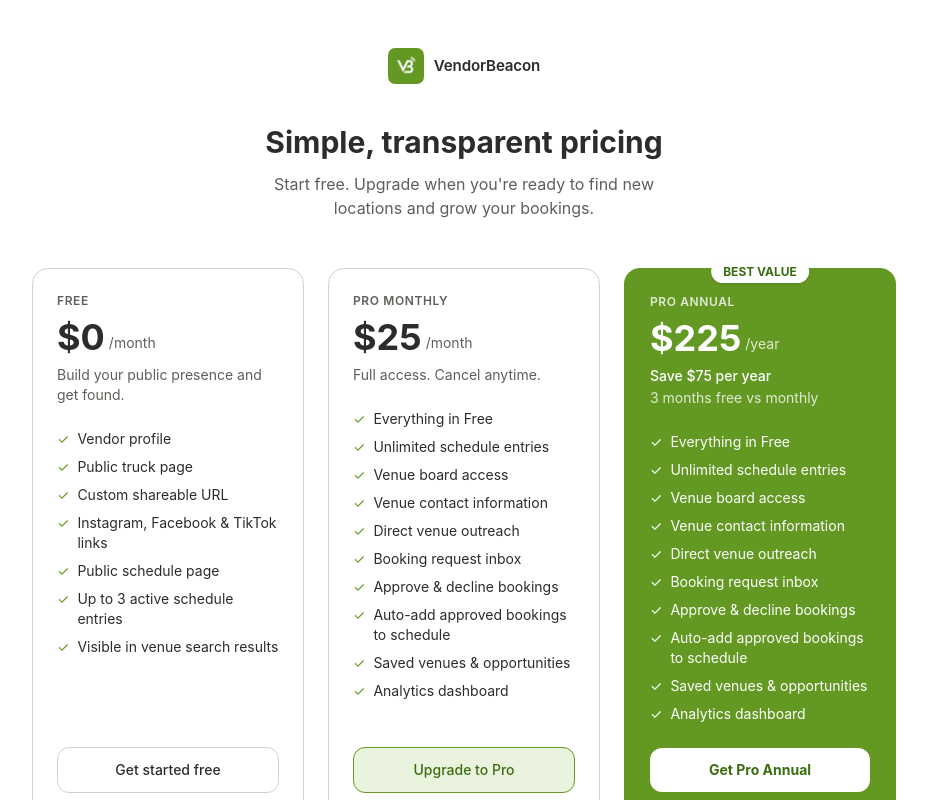
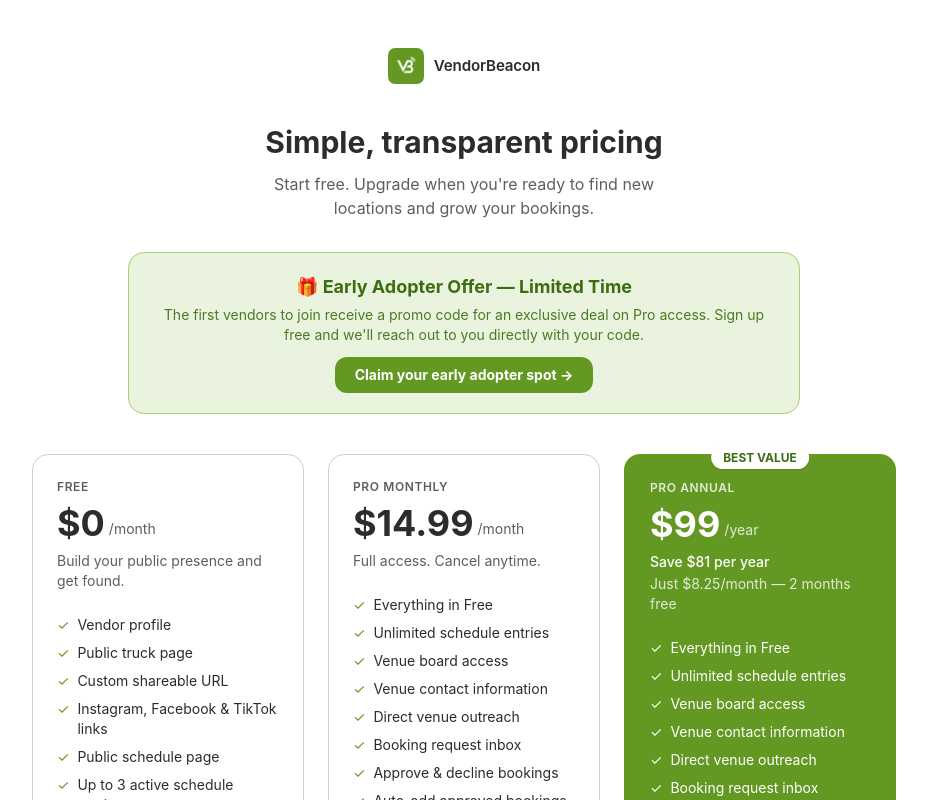
Before and after one commit to thedondiggley/venbeacon2, a Next.js app: page /pricing in a window 1280 px wide. Shown: the top 800 px of the page, without its empty margins (176-1103 px from the left). Built offline with nearby package versions, Linux system fonts and the light colour scheme.

Commit message:
Add files via upload

```diff
--- a/src/app/pricing/page.tsx
+++ b/src/app/pricing/page.tsx
@@ -22,7 +22,7 @@
   "Booking request inbox",
   "Approve & decline bookings",
   "Auto-add approved bookings to schedule",
-  "Saved venues & opportunities",
+  "Referral program — earn free months",
   "Analytics dashboard",
 ];
 
@@ -64,12 +64,10 @@
     <div className="min-h-screen bg-white">
       <div className="max-w-4xl mx-auto px-4 py-12">
         <div className="flex justify-center mb-10">
-          <a href="/">
-            <Logo variant="full" size={36} />
-          </a>
+          <a href="/"><Logo variant="full" size={36} /></a>
         </div>
 
-        <div className="text-center mb-12">
+        <div className="text-center mb-8">
           <h1 className="text-3xl font-bold mb-3" style={{ color: "var(--brand-charcoal)" }}>
             Simple, transparent pricing
           </h1>
@@ -78,8 +76,26 @@
           </p>
         </div>
 
+        {/* Early adopter banner */}
+        <div className="max-w-2xl mx-auto mb-10 rounded-2xl border p-5 text-center"
+          style={{ background: "var(--brand-green-light)", borderColor: "#a8cf72" }}>
+          <div className="text-lg font-bold mb-1" style={{ color: "var(--brand-green-dark)" }}>
+            🎁 Early Adopter Offer — Limited Time
+          </div>
+          <p className="text-sm" style={{ color: "var(--brand-green-dark)", opacity: 0.9 }}>
+            The first vendors to join receive a promo code for an exclusive deal on Pro access.
+            Sign up free and we'll reach out to you directly with your code.
+          </p>
+          <a href="/signup"
+            className="inline-block mt-3 rounded-xl px-5 py-2 text-sm font-bold text-white"
+            style={{ background: "var(--brand-green)" }}>
+            Claim your early adopter spot →
+          </a>
+        </div>
+
         {error && (
-          <div className="max-w-md mx-auto mb-6 rounded-lg border p-3 text-sm text-center" style={{ borderColor: "#F09595", color: "#A32D2D" }}>
+          <div className="max-w-md mx-auto mb-6 rounded-lg border p-3 text-sm text-center"
+            style={{ borderColor: "#F09595", color: "#A32D2D" }}>
             {error}
           </div>
         )}
@@ -89,12 +105,15 @@
           {/* FREE */}
           <div className="rounded-2xl border p-6 flex flex-col" style={{ borderColor: "var(--brand-line)" }}>
             <div className="mb-6">
-              <div className="text-xs font-semibold uppercase tracking-wider mb-2" style={{ color: "var(--brand-charcoal-soft)" }}>Free</div>
+              <div className="text-xs font-semibold uppercase tracking-wider mb-2"
+                style={{ color: "var(--brand-charcoal-soft)" }}>Free</div>
               <div className="flex items-end gap-1">
                 <span className="text-4xl font-bold" style={{ color: "var(--brand-charcoal)" }}>$0</span>
                 <span className="text-sm mb-1" style={{ color: "var(--brand-charcoal-soft)" }}>/month</span>
               </div>
-              <p className="text-sm mt-2" style={{ color: "var(--brand-charcoal-soft)" }}>Build your public presence and get found.</p>
+              <p className="text-sm mt-2" style={{ color: "var(--brand-charcoal-soft)" }}>
+                Build your public presence and get found.
+              </p>
             </div>
 
             <ul className="space-y-2 flex-1 mb-6">
@@ -106,11 +125,9 @@
               ))}
             </ul>
 
-            <a
-              href="/signup"
+            <a href="/signup"
               className="block text-center rounded-xl py-3 text-sm font-medium border transition"
-              style={{ borderColor: "var(--brand-line)", color: "var(--brand-charcoal)" }}
-            >
+              style={{ borderColor: "var(--brand-line)", color: "var(--brand-charcoal)" }}>
               Get started free
             </a>
           </div>
@@ -118,12 +135,15 @@
           {/* PRO MONTHLY */}
           <div className="rounded-2xl border p-6 flex flex-col" style={{ borderColor: "var(--brand-line)" }}>
             <div className="mb-6">
-              <div className="text-xs font-semibold uppercase tracking-wider mb-2" style={{ color: "var(--brand-charcoal-soft)" }}>Pro Monthly</div>
+              <div className="text-xs font-semibold uppercase tracking-wider mb-2"
+                style={{ color: "var(--brand-charcoal-soft)" }}>Pro Monthly</div>
               <div className="flex items-end gap-1">
-                <span className="text-4xl font-bold" style={{ color: "var(--brand-charcoal)" }}>$25</span>
+                <span className="text-4xl font-bold" style={{ color: "var(--brand-charcoal)" }}>$14.99</span>
                 <span className="text-sm mb-1" style={{ color: "var(--brand-charcoal-soft)" }}>/month</span>
               </div>
-              <p className="text-sm mt-2" style={{ color: "var(--brand-charcoal-soft)" }}>Full access. Cancel anytime.</p>
+              <p className="text-sm mt-2" style={{ color: "var(--brand-charcoal-soft)" }}>
+                Full access. Cancel anytime.
+              </p>
             </div>
 
             <ul className="space-y-2 flex-1 mb-6">
@@ -139,30 +159,32 @@
               onClick={() => handleUpgrade("monthly")}
               disabled={loading !== null}
               className="rounded-xl py-3 text-sm font-medium border transition disabled:opacity-60"
-              style={{ borderColor: "var(--brand-green)", color: "var(--brand-green-dark)", background: "var(--brand-green-light)" }}
-            >
+              style={{ borderColor: "var(--brand-green)", color: "var(--brand-green-dark)", background: "var(--brand-green-light)" }}>
               {loading === "monthly" ? "Redirecting..." : "Upgrade to Pro"}
             </button>
           </div>
 
           {/* PRO ANNUAL */}
-          <div className="rounded-2xl p-6 flex flex-col relative" style={{ background: "var(--brand-green)", border: "2px solid var(--brand-green)" }}>
-            {/* Recommended badge */}
+          <div className="rounded-2xl p-6 flex flex-col relative"
+            style={{ background: "var(--brand-green)", border: "2px solid var(--brand-green)" }}>
             <div className="absolute -top-3 left-1/2 -translate-x-1/2">
-              <span className="bg-white text-xs font-bold px-3 py-1 rounded-full shadow-sm" style={{ color: "var(--brand-green-dark)" }}>
+              <span className="bg-white text-xs font-bold px-3 py-1 rounded-full shadow-sm"
+                style={{ color: "var(--brand-green-dark)" }}>
                 BEST VALUE
               </span>
             </div>
 
             <div className="mb-6">
-              <div className="text-xs font-semibold uppercase tracking-wider mb-2 text-white opacity-80">Pro Annual</div>
+              <div className="text-xs font-semibold uppercase tracking-wider mb-2 text-white opacity-80">
+                Pro Annual
+              </div>
               <div className="flex items-end gap-1">
-                <span className="text-4xl font-bold text-white">$225</span>
+                <span className="text-4xl font-bold text-white">$99</span>
                 <span className="text-sm mb-1 text-white opacity-80">/year</span>
               </div>
               <div className="mt-2 space-y-0.5">
-                <p className="text-sm text-white font-medium">Save $75 per year</p>
-                <p className="text-sm text-white opacity-80">3 months free vs monthly</p>
+                <p className="text-sm text-white font-medium">Save $81 per year</p>
+                <p className="text-sm text-white opacity-80">Just $8.25/month — 2 months free</p>
               </div>
             </div>
 
@@ -179,8 +201,7 @@
               onClick={() => handleUpgrade("annual")}
               disabled={loading !== null}
               className="rounded-xl py-3 text-sm font-bold transition disabled:opacity-60"
-              style={{ background: "#fff", color: "var(--brand-green-dark)" }}
-            >
+              style={{ background: "#fff", color: "var(--brand-green-dark)" }}>
               {loading === "annual" ? "Redirecting..." : "Get Pro Annual"}
             </button>
           </div>
@@ -192,7 +213,7 @@
           Upgrade or cancel anytime from your dashboard settings.
         </p>
 
-        <div className="text-center mt-6">
+        <div className="text-center mt-4">
           <a href="/dashboard" className="text-sm underline" style={{ color: "var(--brand-charcoal-soft)" }}>
             Back to dashboard
           </a>
```
